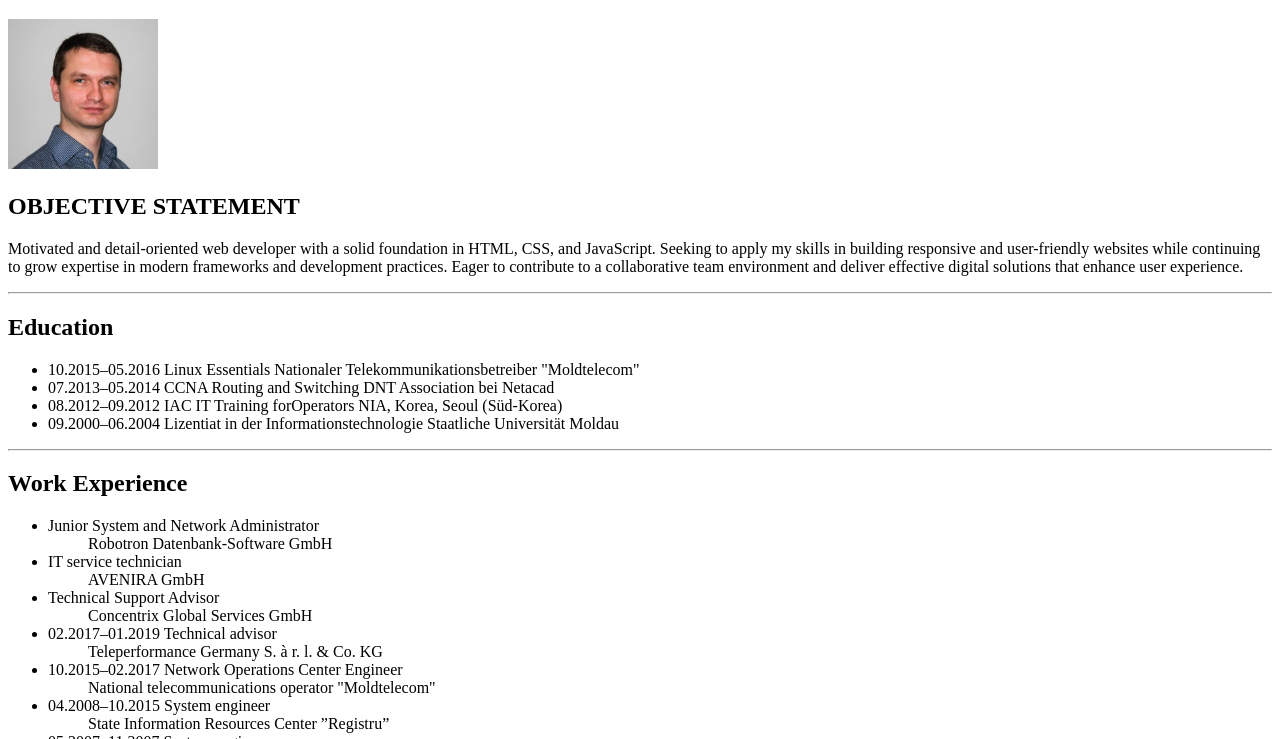
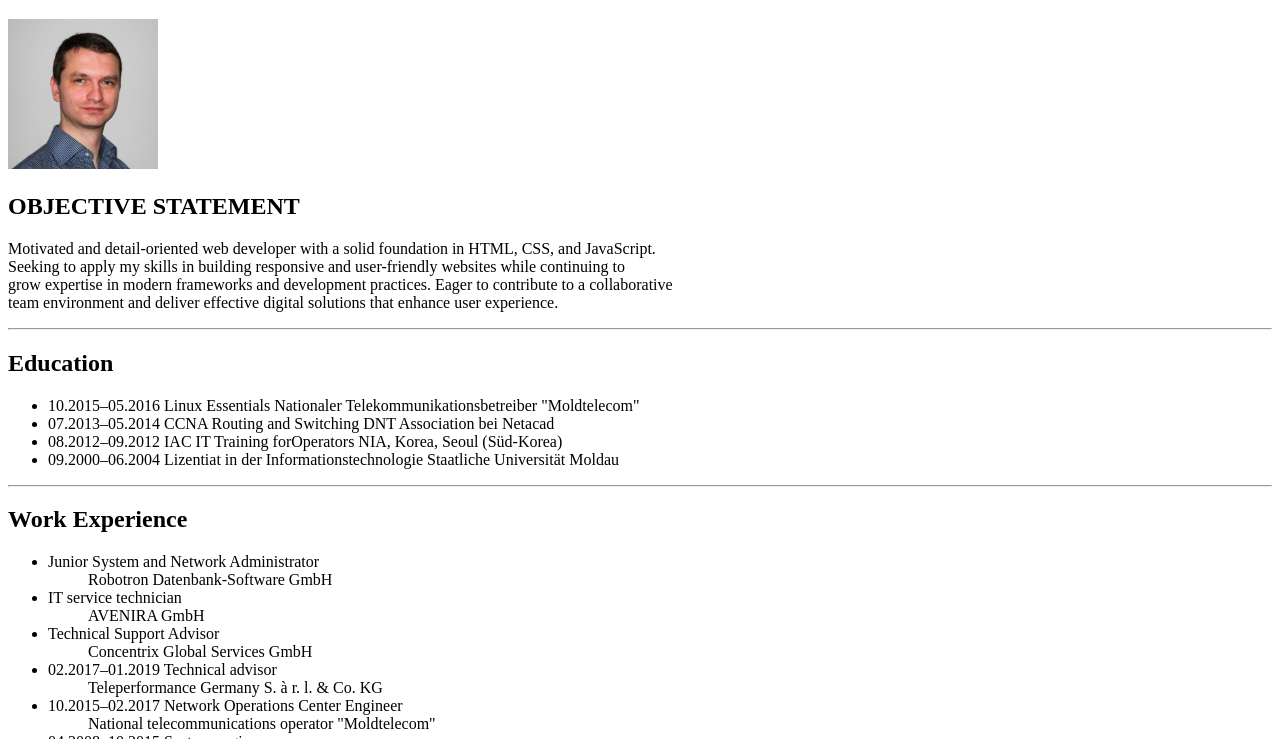
Before and after one commit to ghid777/DG-Portofolio, a plain HTML site: page index.html in a window 1280 px wide. Shown: the part 61-800 px from the top of the page. Drawn offline with Linux system fonts and the light colour scheme.

Commit message:
Update index.html

```diff
--- a/index.html
+++ b/index.html
@@ -11,9 +11,9 @@
 
     <img src="./images/foto.jpg" alt="Photo Resume " width="150" height="150">
     <h2>OBJECTIVE STATEMENT</h2>
-    <p>Motivated and detail-oriented web developer with a solid foundation in HTML, CSS, and JavaScript.
-        Seeking to apply my skills in building responsive and user-friendly websites while continuing to
-        grow expertise in modern frameworks and development practices. Eager to contribute to a collaborative
+    <p>Motivated and detail-oriented web developer with a solid foundation in HTML, CSS, and JavaScript.<br/>
+        Seeking to apply my skills in building responsive and user-friendly websites while continuing to<br/>
+        grow expertise in modern frameworks and development practices. Eager to contribute to a collaborative<br/>
         team environment and deliver effective digital solutions that enhance user experience.</p>
 
     <hr>
@@ -84,4 +84,5 @@ Staatliche Universität Moldau</li>
   </footer>
 
 </body>
+
 </html>
```
